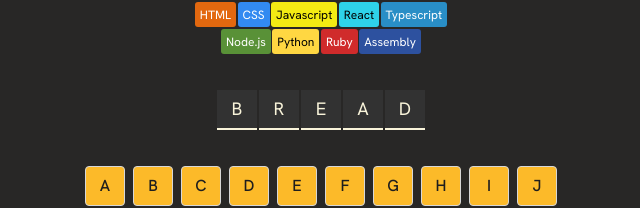
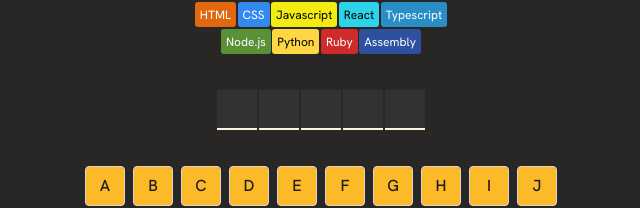
Before and after one commit to HamDean/assembly-endgame, a React (Vite) app: page / in a window 1280 px wide. Shown: the part 212-420 px from the top of the page, without its empty margins (319-959 px from the left). Built offline with nearby package versions, Linux system fonts and the light colour scheme.

Commit message:
Show correctly guessed letter

```diff
--- a/src/App.jsx
+++ b/src/App.jsx
@@ -26,7 +26,7 @@ const App = () => {
     <main>
       <Header />
       <LanguagesSection />
-      <RandomWordSection randomWord={randomWord} />
+      <RandomWordSection randomWord={randomWord} guessedLetters={guessedLetters} />
       <Letters guessedLetters={guessedLetters} randomWord={randomWord} />
     </main>
   );
--- a/src/components/RandomLetterBlock.jsx
+++ b/src/components/RandomLetterBlock.jsx
@@ -1,7 +1,13 @@
-const RandomLetterBlock = ({ letter }) => {
+const RandomLetterBlock = ({ letter, guessedLetters }) => {
   return (
     <div className="rand-block">
-      <span>{letter}</span>
+      <span
+        className={`${
+          guessedLetters?.includes(letter.toUpperCase()) ? "" : "not-guessed"
+        }`}
+      >
+        {letter}
+      </span>
     </div>
   );
 };
--- a/src/components/RandomWordSection.jsx
+++ b/src/components/RandomWordSection.jsx
@@ -1,10 +1,14 @@
 import RandomLetterBlock from "./RandomLetterBlock";
 
-const RandomWordSection = ({ randomWord }) => {
+const RandomWordSection = ({ randomWord, guessedLetters }) => {
   return (
     <div className="rand-section">
       {randomWord.map((letter, index) => (
-        <RandomLetterBlock key={index} letter={letter} />
+        <RandomLetterBlock
+          key={index}
+          letter={letter}
+          guessedLetters={guessedLetters}
+        />
       ))}
     </div>
   );
```
